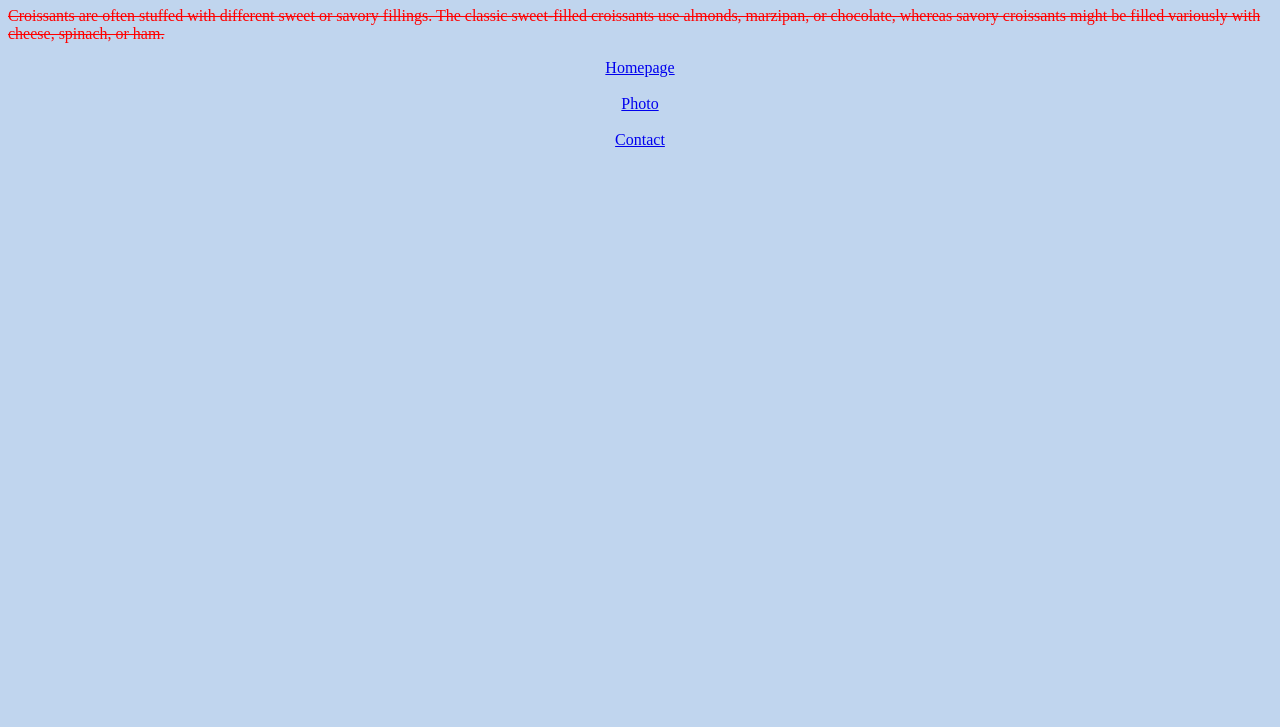
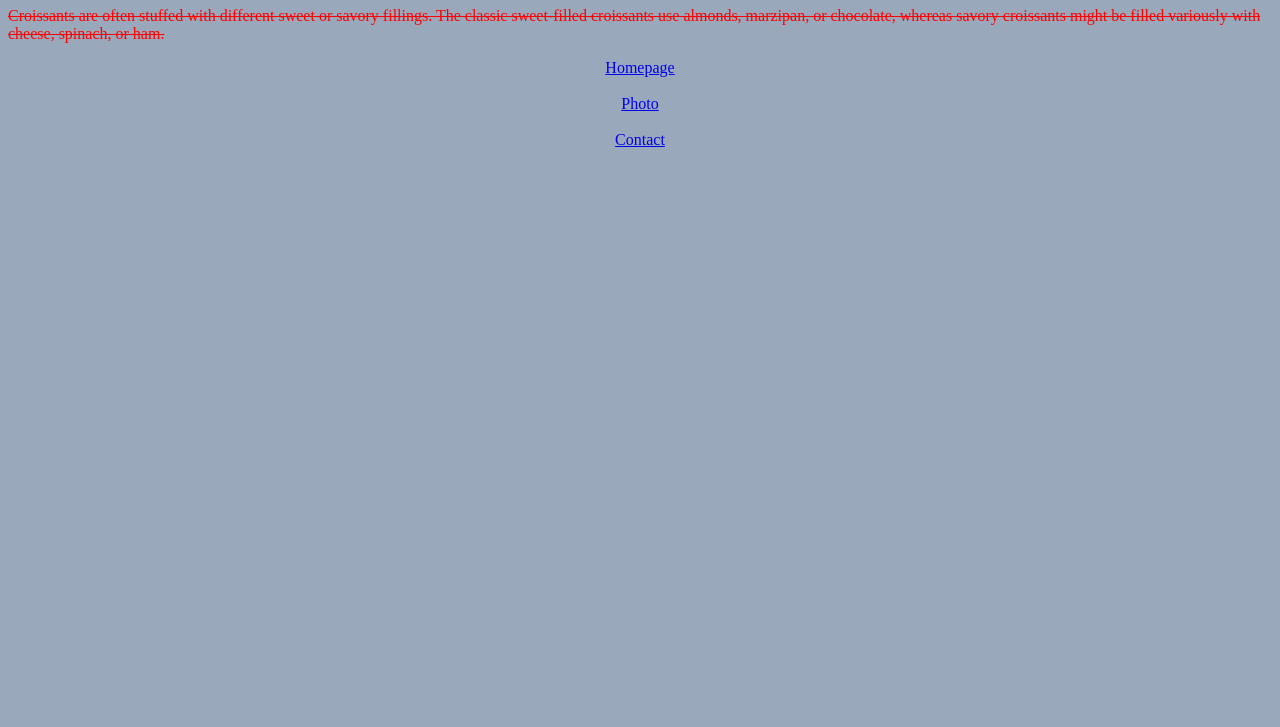
Before and after one commit to Mercayler/Croissant, a plain HTML site: page index.html in a window 1280 px wide. Shown: the part 73-800 px from the top of the page. Drawn offline with Linux system fonts and the light colour scheme.

Commit message:
updated CSS

```diff
--- a/css/style.css
+++ b/css/style.css
@@ -1,5 +1,5 @@
 body{
-    background-color: rgb(192, 213, 238);
+    background-color: rgb(153, 168, 187);
 }
 
 h1{
```
